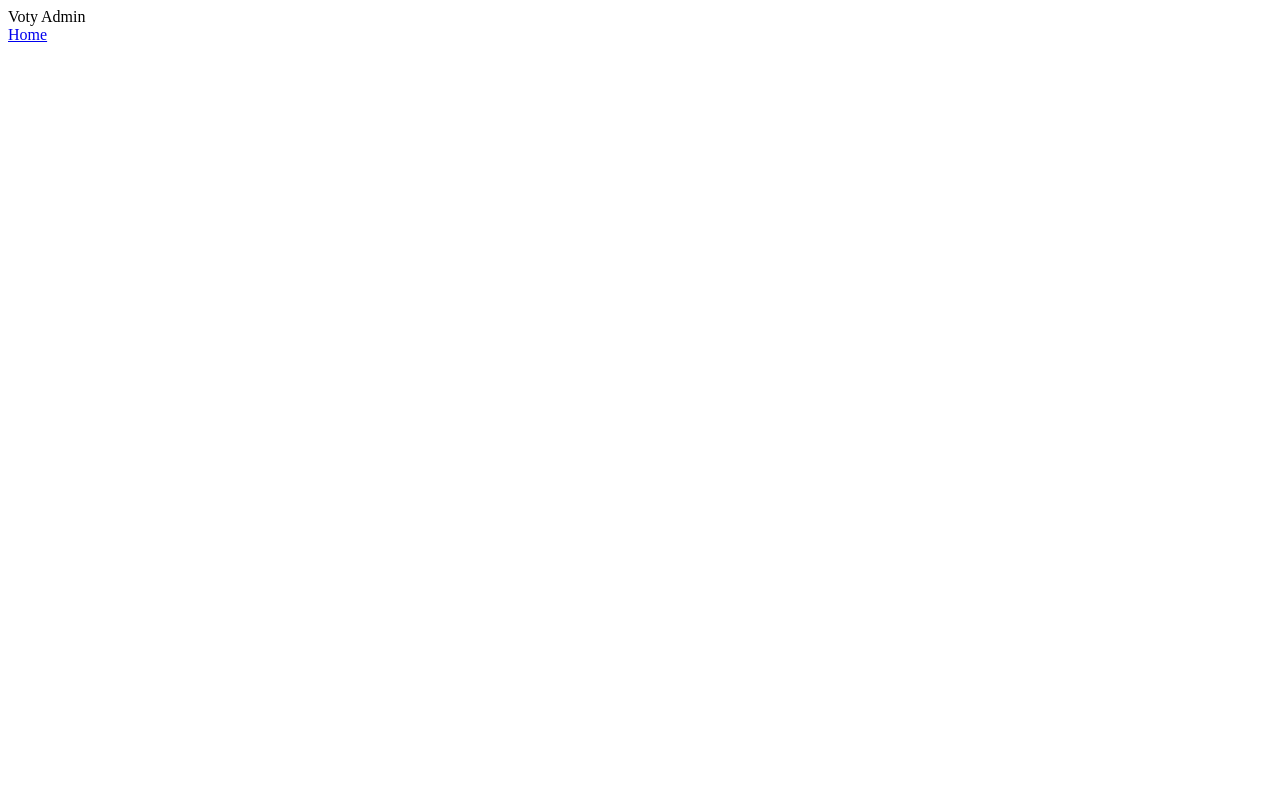
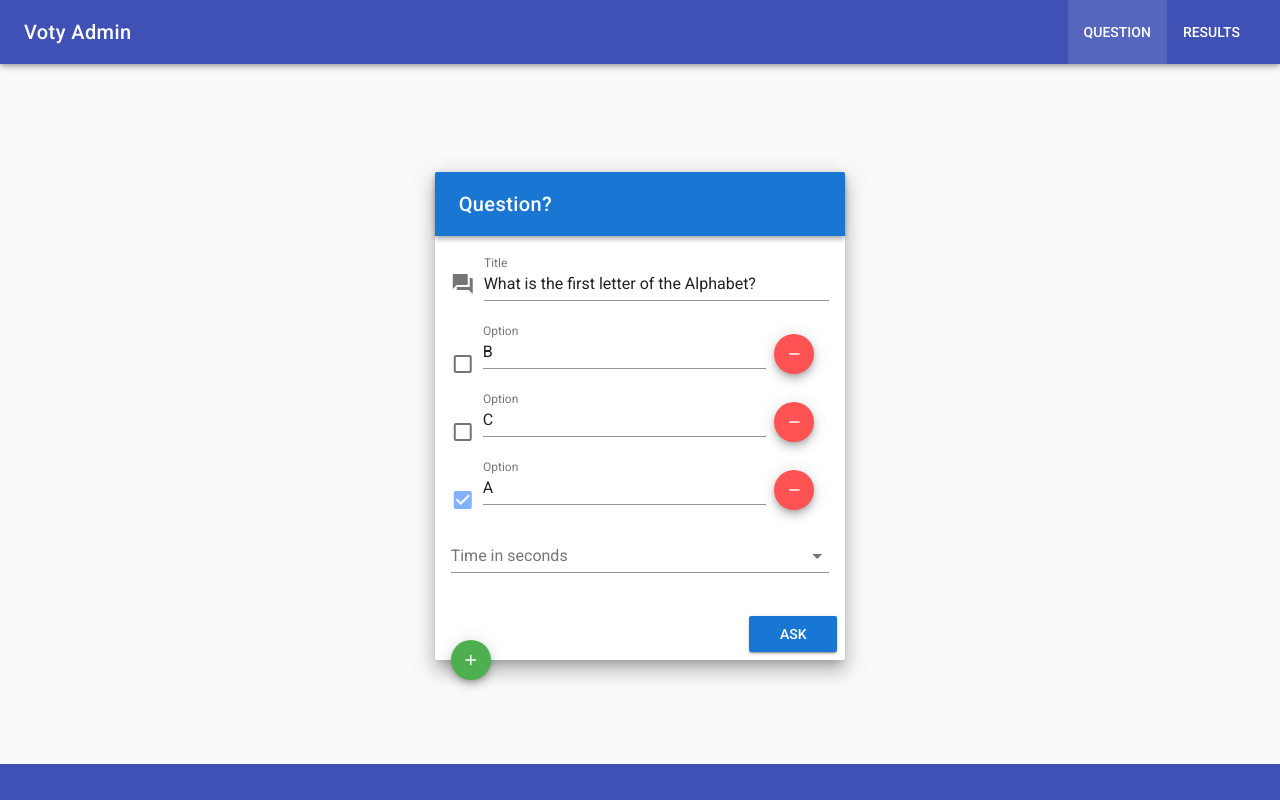
Before and after one commit to ultrahack2018sprint1-voty/voty-admin, a Vue app: page /question in a window 1280 px wide. Before the commit this address led to /. Built offline with nearby package versions, Linux system fonts and the light colour scheme.

Commit message:
Provide static views

```diff
--- a/src/index.html
+++ b/src/index.html
@@ -12,10 +12,7 @@
 
   <!-- FONTS
   –––––––––––––––––––––––––––––––––––––––––––––––––– -->
-  <link rel="stylesheet" href="//cdn.materialdesignicons.com/2.0.46/css/materialdesignicons.min.css">
-
-  <!-- CSS
-  –––––––––––––––––––––––––––––––––––––––––––––––––– -->
+  <link href='https://fonts.googleapis.com/css?family=Roboto:300,400,500,700|Material+Icons' rel="stylesheet">
 
   <!-- Favicon
   –––––––––––––––––––––––––––––––––––––––––––––––––– -->
--- a/src/js/app.js
+++ b/src/js/app.js
@@ -1,4 +1,8 @@
 import Vue from "vue"
+import Vuetify from "vuetify"
+import "vuetify/dist/vuetify.min.css"
+
+Vue.use(Vuetify)
 
 import App from "@/pages/App"
 import router from "@/routing/router"
--- /dev/null
+++ b/src/js/components/Graph.vue
@@ -0,0 +1,14 @@
+<script>
+import {Bar, mixins} from "vue-chartjs"
+
+const Graph = {
+  mixins: [mixins.reactiveProp],
+  extends: Bar,
+  props: ["options"],
+  mounted() {
+    this.renderChart(this.chartData, this.options)
+  }
+}
+
+export default Graph
+</script>
--- /dev/null
+++ b/src/js/components/Option.vue
@@ -0,0 +1,29 @@
+<template>
+  <v-layout  align-center>
+    <v-flex>
+      <v-checkbox
+        v-model="correct"
+        hide-details
+      ></v-checkbox>
+    </v-flex>
+    <v-flex xs9>
+      <v-text-field
+        label="Option"
+        :value="body"
+      ></v-text-field>
+    </v-flex>
+    <v-flex xs2>
+      <v-btn fab dark small color="error">
+        <v-icon dark>remove</v-icon>
+      </v-btn>
+    </v-flex>
+  </v-layout>
+</template>
+
+<script>
+const Option = {
+  props: ["body", "correct"]
+}
+
+export default Option
+</script>
--- a/src/js/pages/App.vue
+++ b/src/js/pages/App.vue
@@ -1,21 +1,14 @@
 <template>
-  <main>
-    <nav
-      class="navbar is-success"
-      role="navigation"
-      aria-label="main navigation"
-    >
-      <div class="navbar-brand">
-        <span class="navbar-item has-text-weight-bold" href="/">
-          Voty Admin
-        </span>
-      </div>
-      <div class="navbar-start">
-        <router-link to="home" class="navbar-item">
-          Home
-        </router-link>
-      </div>
-    </nav>
+  <v-app>
+   <v-toolbar color="indigo" dark fixed app>
+     <v-toolbar-title>Voty Admin</v-toolbar-title>
+     <v-spacer></v-spacer>
+     <v-toolbar-items class="hidden-sm-and-down">
+       <v-btn to="question" flat>Question</v-btn>
+       <v-btn to="results" flat>Results</v-btn>
+     </v-toolbar-items>
+    </v-toolbar>
     <router-view/>
-  </main>
-</template>;
+    <v-footer color="indigo" app inset></v-footer>
+  </v-app>
+</template>
--- a/src/js/pages/Home.vue
+++ /dev/null
@@ -1,3 +0,0 @@
-<template>
-  <div></div>
-</template>
--- /dev/null
+++ b/src/js/pages/Loading.vue
@@ -0,0 +1,41 @@
+<template>
+  <v-content>
+    <v-container fluid fill-height>
+      <v-layout align-center justify-center>
+        <v-progress-circular
+          :size="200"
+          :width="25"
+          :rotate="-90"
+          :value="value"
+          color="pink"
+        >
+          {{100 - value}}
+        </v-progress-circular>
+      </v-layout>
+    </v-container>
+  </v-content>
+</template>
+
+<script>
+const Loading = {
+  data() {
+    return {
+      interval: {},
+      value: 0
+    }
+  },
+  beforeDestroy() {
+    clearInterval(this.interval)
+  },
+  mounted() {
+    this.interval = setInterval(() => {
+      if (this.value === 100) {
+        return clearInterval(this.interval)
+      }
+      this.value += 5
+    }, 1000)
+  }
+}
+
+export default Loading
+</script>
--- /dev/null
+++ b/src/js/pages/Question.vue
@@ -0,0 +1,67 @@
+<template>
+  <v-content>
+    <v-container fluid fill-height>
+      <v-layout align-center justify-center>
+        <v-flex xs12 sm8 md4>
+          <v-card class="elevation-12">
+            <v-toolbar dark color="primary">
+              <v-toolbar-title>Question?</v-toolbar-title>
+            </v-toolbar>
+            <v-card-text>
+              <v-form>
+                <v-text-field prepend-icon="question_answer" name="title" label="Title" type="text" value="What is the first letter of the Alphabet?"></v-text-field>
+                <Option
+                  v-for="option in options"
+                  v-bind="option"
+                ></Option>
+                <v-select
+                  :items="times"
+                  v-model="time"
+                  label="Time in seconds"
+                  class="input-group"
+                  item-value="number"
+                ></v-select>
+              </v-form>
+            </v-card-text>
+            <v-card-actions>
+              <v-spacer></v-spacer>
+              <v-btn color="primary">Ask</v-btn>
+            </v-card-actions>
+            <v-btn
+              color="success"
+              dark
+              small
+              absolute
+              bottom
+              left
+              fab
+            >
+              <v-icon>add</v-icon>
+            </v-btn>
+          </v-card>
+        </v-flex>
+      </v-layout>
+    </v-container>
+  </v-content>
+</template>
+
+<script>
+import Option from "@/components/Option"
+
+const Question = {
+  components: {Option},
+  data() {
+    return {
+      options: [
+        {id: 1, body: "B", correct: false},
+        {id: 2, body: "C", correct: false},
+        {id: 3, body: "A", correct: true}
+      ],
+      time: null,
+      times: [{text: 10}, {text: 20}, {text: 30}]
+    }
+  }
+}
+
+export default Question
+</script>
--- /dev/null
+++ b/src/js/pages/Results.vue
@@ -0,0 +1,90 @@
+<template>
+  <v-content>
+    <v-container fluid grid-list-xl>
+      <v-layout row justify-space-around>
+        <v-flex xs4>
+          <Graph :chartData="data" :options="options"/>
+        </v-flex>
+      </v-layout>
+      <v-layout row justify-space-around>
+        <v-flex xs4>
+          <v-alert :value="true" color="info">
+             <v-icon large dark>start</v-icon>
+            And the winner code is: <b>MC</b>
+          </v-alert>
+        </v-flex>
+      </v-layout>
+    </v-container>
+  </v-content>
+</template>
+
+<script>
+import Graph from "@/components/Graph"
+
+const results = {
+  winner_access_code: "vo7y",
+  question: "What is the first letter of the Alphabet?",
+  statistics: [
+    {
+      option: "A",
+      correct: true,
+      responses_count: 20
+    },
+    {
+      option: "B",
+      correct: false,
+      responses_count: 17
+    },
+    {
+      option: "C",
+      correct: false,
+      responses_count: 10
+    }
+  ]
+}
+
+const labels = results.statistics.map(({option}) => option)
+const data = results.statistics.map(({responses_count}) => responses_count)
+const label = results.question
+
+const Results = {
+  components: {Graph},
+  data() {
+    return {
+      data: {
+        labels: labels,
+        datasets: [
+          {
+            label: label,
+            data: data,
+            backgroundColor: [
+              "rgba(75, 192, 192, 0.2)",
+              "rgba(255, 99, 132, 0.2)",
+              "rgba(255, 99, 132, 0.2)"
+            ],
+            borderColor: [
+              "rgba(75, 192, 192, 1)",
+              "rgba(255,99,132,1)",
+              "rgba(255,99,132,1)"
+            ],
+            borderWidth: 1
+          }
+        ]
+      },
+      options: {
+        scales: {
+          yAxes: [
+            {
+              ticks: {
+                beginAtZero: true
+              }
+            }
+          ]
+        }
+      }
+    }
+  }
+}
+
+export default Results
+</script>
--- a/src/js/routing/routes.js
+++ b/src/js/routing/routes.js
@@ -1,8 +1,12 @@
-import Home from "@/pages/Home"
+import Question from "@/pages/Question"
+import Loading from "@/pages/Loading"
+import Results from "@/pages/Results"
 
-const home = {path: "/", name: "home", component: Home}
-const wildcard = {path: "*", redirect: "/"}
+const home = {path: "/question", name: "question", component: Question}
+const loading = {path: "/loading", name: "loading", component: Loading}
+const results = {path: "/results", name: "results", component: Results}
+const wildcard = {path: "*", redirect: "/question"}
 
-const routes = [home, wildcard]
+const routes = [home, loading, results, wildcard]
 
 export default routes
```
Also changed, not shown: package.json (+5 -2 lines), 1 other file (tests, documents, lock files or other folders).
